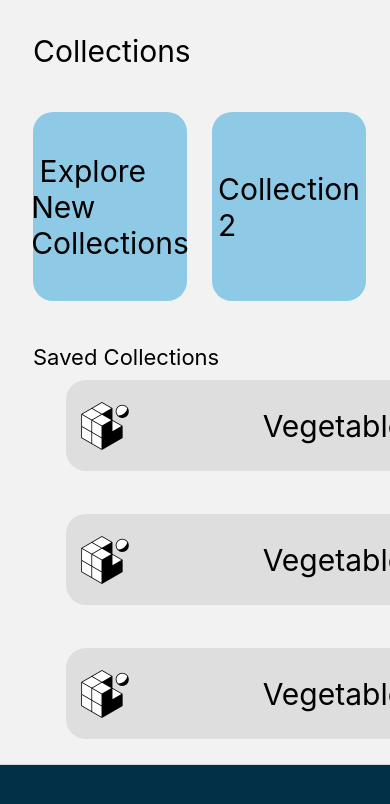
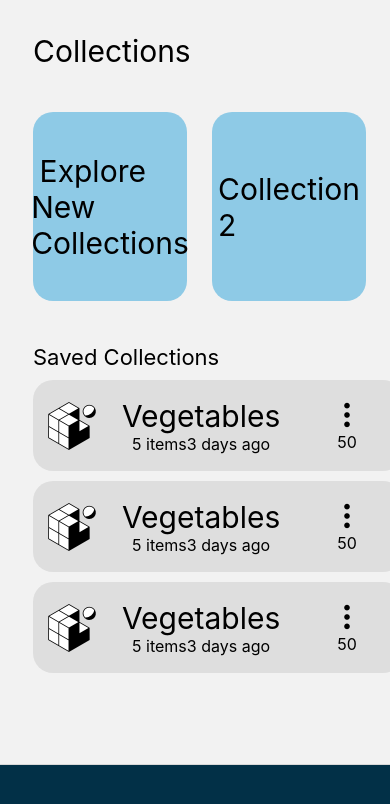
Before and after one commit to KirillMilkis/ITU-Fluento-Frontend, a React Native app: screen /Collections in a window 390 px wide. Shown: the top 804 px of the page. Built offline with nearby package versions, Linux system fonts and the light colour scheme; some icons are missing.

Commit message:
before adding icons

```diff
--- a/components/collections/SavedCollectionTile.jsx
+++ b/components/collections/SavedCollectionTile.jsx
@@ -2,6 +2,7 @@ import { View, Text } from 'react-native'
 import { Image } from 'react-native'
 import React from 'react'
 import styles from './savedcollection.styles'
+import Icon from 'react-native-vector-icons/Ionicons'
 
 const SavedCollectionTile = () => {
   return (
@@ -9,7 +10,18 @@ const SavedCollectionTile = () => {
       <View style ={styles.tileWrapper}>
         <View style ={styles.tileForm}>
             <Image source={require('../../assets/favicon.png')} style={styles.imageStyle}/>
-            <Text style={styles.textStyle}>Vegetables</Text>
+            <View style={styles.textWrapperColumn}>
+                <Text style={styles.textStyle}>Vegetables</Text>
+                <View style={styles.TextWrapperRow}>
+                    <Text style={styles.textStyle2}>5 items</Text>
+                    <Text style={styles.textStyle2}>3 days ago</Text>
+                </View>
+            </View>
+            <View style={styles.textWrapperColumn}>
+                <Icon name="ellipsis-vertical" size={30} color="black" />
+                <Text style={styles.textStyle2}>50</Text>
+            </View>
+
         </View>
     </View>
     </View>
--- a/components/collections/savedcollection.styles.js
+++ b/components/collections/savedcollection.styles.js
@@ -6,9 +6,10 @@ const styles = StyleSheet.create({
         flexDirection: 'column',
         justifyContent: 'start',
         alignItems: 'start',
-        padding: 33,
+        padding: 0,
         paddingTop: 10,
     },
+
 
     tileForm: {
         padding: 15,
@@ -18,7 +19,8 @@ const styles = StyleSheet.create({
         height: 91,
         borderRadius: 20,
         backgroundColor: COLORS.gray1,
-        justifyContent: 'space-between',
+        justifyContent: '',
+
         alignItems: 'center',
     },
 
@@ -27,6 +29,26 @@ const styles = StyleSheet.create({
         fontSize: SIZES.h1,
     },
 
+    textStyle2: {
+        color: COLORS.black,
+        fontSize: SIZES.small,
+    },
+
+    textWrapperColumn: {
+        flexDirection: 'column',
+        justifyContent: 'space-between',
+        alignItems: 'center',
+        flexGrow: 2,
+    },
+
+    TextWrapperRow: {
+        flexDirection: 'row',
+        justifyContent: 'space-between',
+        alignItems: 'center',
+    },
+
+
+
 });
 
 export default styles;
--- a/constants/theme.js
+++ b/constants/theme.js
@@ -32,6 +32,10 @@ export const SIZES = {
     h4: 14,
     h5: 12,
 
+    small: 16,
+    medium: 22,
+    large: 30,
+
     body1: 30,
     body2: 22,
     body3: 16,
--- a/package.json
+++ b/package.json
@@ -28,6 +28,7 @@
     "react-native-safe-area-context": "4.14.0",
     "react-native-screens": "3.35.0",
     "react-native-snap-carousel": "3.9.1",
+    "react-native-vector-icons": "^10.2.0",
     "react-native-webview": "13.12.3"
   },
   "devDependencies": {
```
Also changed, not shown: 1 other file (tests, documents, lock files or other folders).
